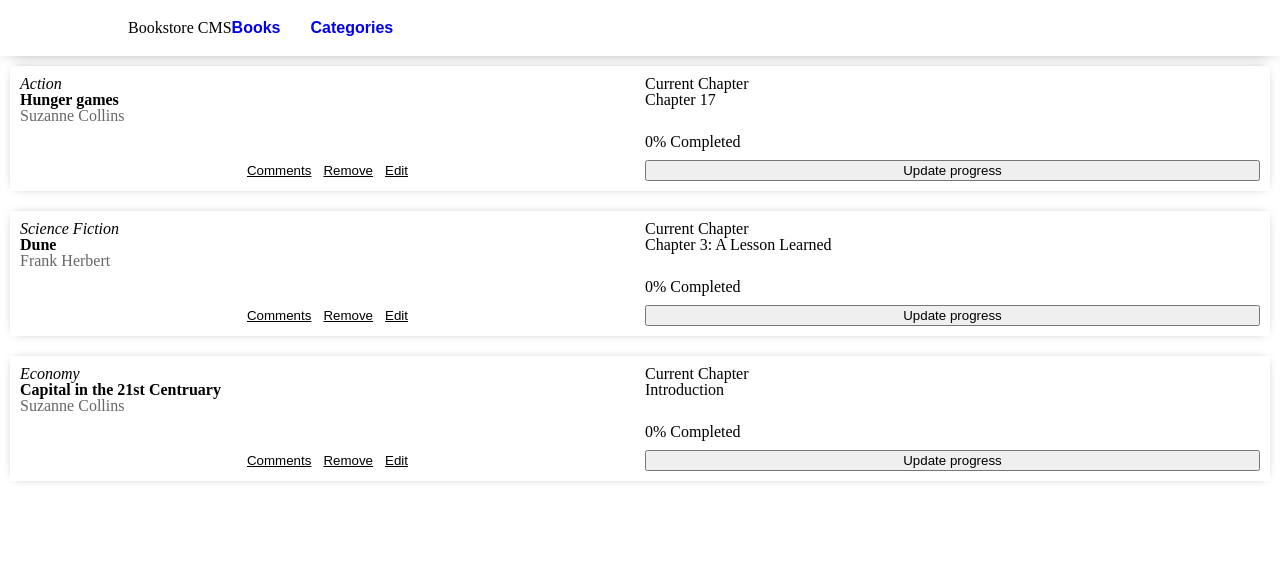
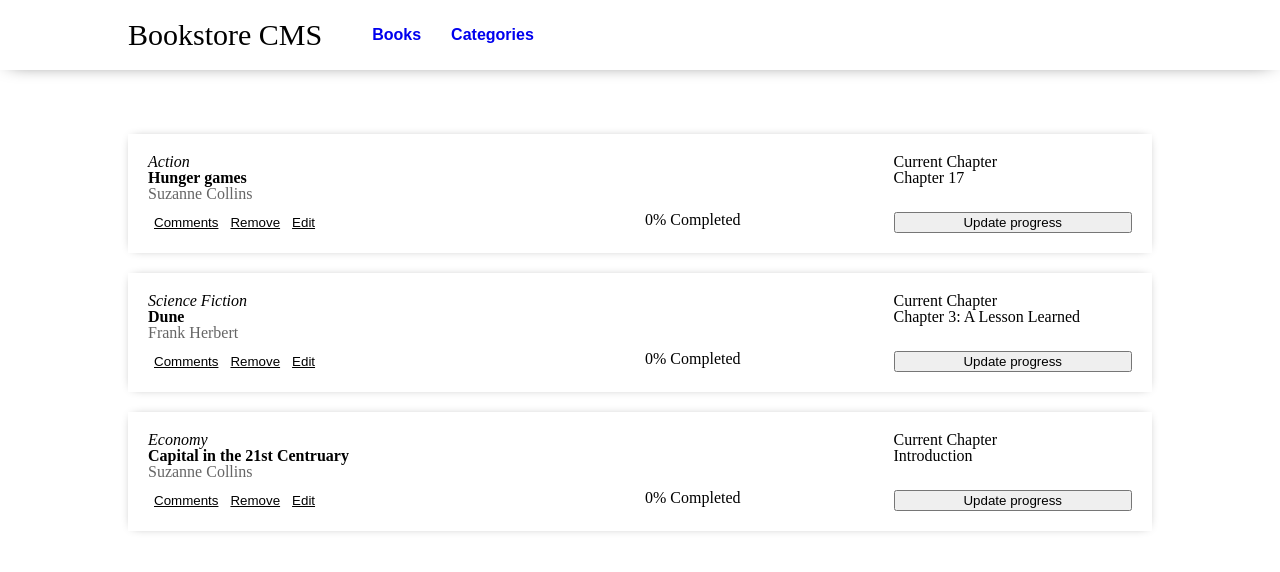
Before and after one commit to c3c1l1a/BookstoreCMS, a React (Create React App) app: page / in a window 1280 px wide. Shown: the top 572 px of the page. Built offline with nearby package versions, Linux system fonts and the light colour scheme.

Commit message:
Add styles for the desktop version

```diff
--- a/src/components/css/Book.css
+++ b/src/components/css/Book.css
@@ -48,3 +48,31 @@
 	grid-column: 2/3;
 	grid-row: 2/3;
 }
+
+@media (min-width:  786px){
+	.book {
+		grid-template-columns: repeat(4, 1fr);
+		padding: 20px;
+	}
+
+	.action-buttons {
+		grid-column: 1 / 2;
+		grid-row: 2 / 3;
+		justify-content: flex-start;
+	}
+
+	.completion {
+		grid-column: 3/4;
+		grid-row: 2/3;
+	}
+
+	.current-chapter {
+		grid-column: 4 / 5;
+	}
+
+	.update-progress {
+		grid-column: 4/5;
+		grid-row: 2 / 3;
+	}
+
+}
--- a/src/components/css/Books.css
+++ b/src/components/css/Books.css
@@ -4,3 +4,9 @@
 	gap:  20px;
 	padding: 10px;
 }
+
+@media (min-width:  786px){
+	.books {
+		padding: 5vw 10vw;
+	}
+}
--- a/src/components/css/Navbar.css
+++ b/src/components/css/Navbar.css
@@ -19,6 +19,7 @@
 @media (min-width: 768px) {
   .navBar {
     justify-content: flex-start;
+    gap: 50px;
     padding: 20px 10vw;
     box-shadow: 0 0 20px -10px;
   }
@@ -29,10 +30,8 @@
     font-family: 'Cantarell', sans-serif;
   }
 
-  .nabar h2 {
+  .navBar h2 {
     display: block;
     font-size: 30px !important;
-    font-family: 'Cantarell', sans-serif !important;
-    background: orange;
   }
 }
```
